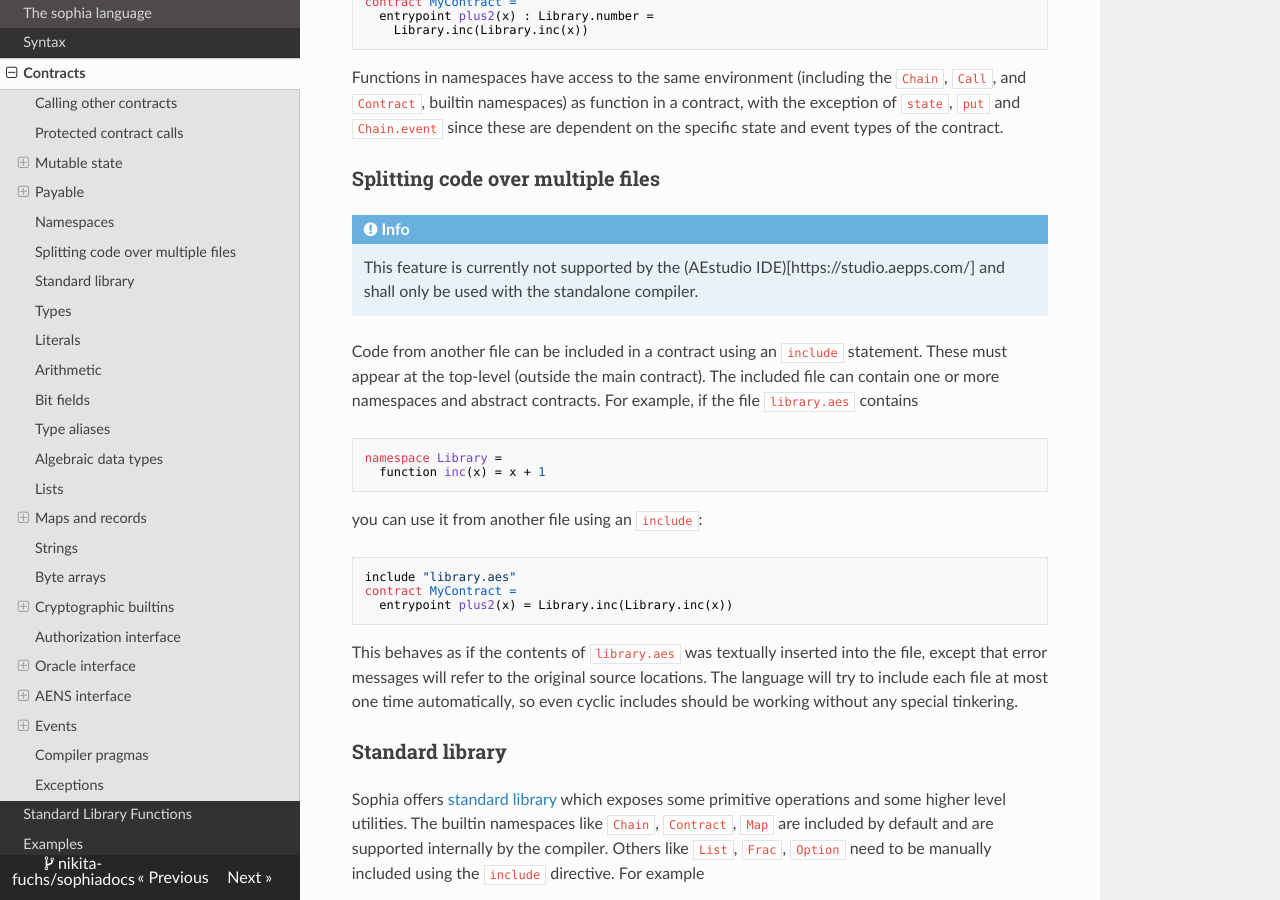
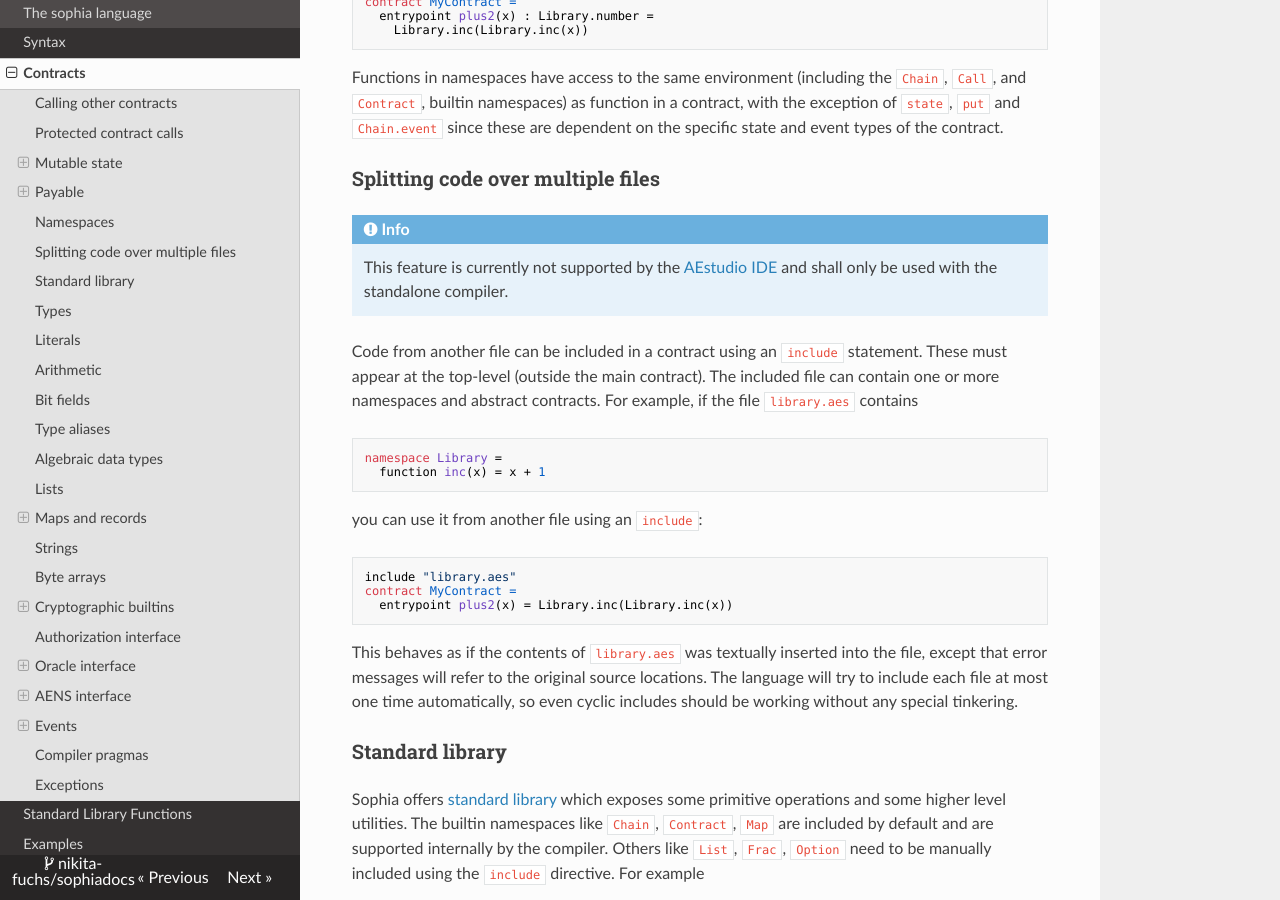
Before and after one commit to nikita-fuchs/sophiadocs, an MkDocs documentation site: the page built from docs/contracts.md, in a window 1280 px wide and 900 px high, scrolled down 4267 px. Built offline with MkDocs 1.6.1, drawn with Linux system fonts in a browser that asks for light colours; nearby versions of some CDN libraries.

Commit message:
fix typos

```diff
--- a/docs/contracts.md
+++ b/docs/contracts.md
@@ -215,7 +215,7 @@ dependent on the specific state and event types of the contract.
 ### Splitting code over multiple files
 
 !!! info
-    This feature is currently not supported by the (AEstudio IDE)[https://studio.aepps.com/]
+    This feature is currently not supported by the [AEstudio IDE](https://studio.aepps.com/)
     and shall only be used with the standalone compiler.
 
 Code from another file can be included in a contract using an `include`
```
Also changed, not shown: sophia.md (+2 -2 lines).
